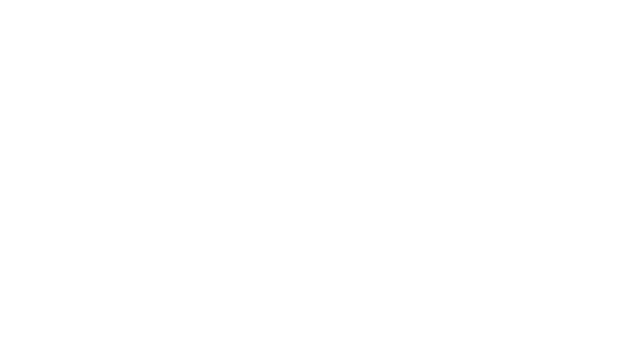
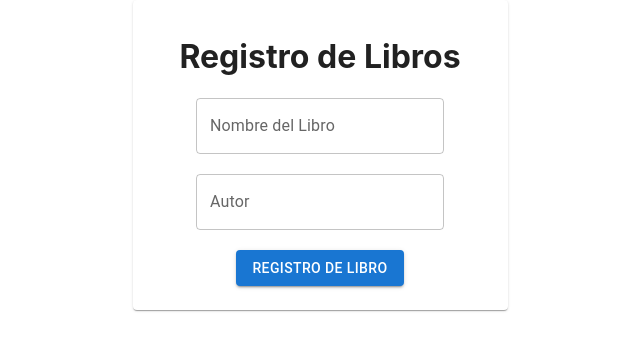
Before and after one commit to Serg10jj/Grupo-5-prograWeb, a React (Create React App) app in the folder front-end/: page /consultalibros in a window 1280 px wide. Before the commit this address had no page. Shown: the top 350 px of the page, without its empty margins (320-960 px from the left). Built offline with nearby package versions, Linux system fonts and the light colour scheme.

Commit message:
avance component libros

```diff
--- a/front-end/src/App.js
+++ b/front-end/src/App.js
@@ -1,4 +1,3 @@
-import logo from "./logo.svg";
 import "./App.css";
 import Login from "./components/login/login";
 import Home from "./components/home/home";
@@ -7,6 +6,7 @@ import Registro from "./components/registro/registro";
 import Consulta from "./components/consulta/consulta";
 import { BrowserRouter as Router, Route, Routes, Link } from "react-router-dom";
 import Libros from "./components/libros/libros";
+import RegistroLibro from "./components/registroLibro/registroLibro";
 
 function App() {
   return (
@@ -19,6 +19,7 @@ function App() {
           <Route exact path="/registro" element={<Registro />} />
           <Route exact path="/consulta" element={<Consulta />} />
           <Route exact path="/libros" element={<Libros />} />
+          <Route exact path="/consultalibros" element={<RegistroLibro />} />
       </Routes>
      </Router>
     </div>
--- a/front-end/src/components/libro/libro.js
+++ b/front-end/src/components/libro/libro.js
@@ -8,7 +8,7 @@ const Libro = ({ libro, refreshData }) => {
   const [libroId, setlibroId] = useState(libro.libro_id);
   const [nombreLibro, setNombreLibro] = useState(libro.nombre_libro);
   const [nombreAutor, setNombreAutor] = useState(libro.nombre_autor);
-  const deleteLibro = async (libro_Id) => {
+  const deleteLibro = async (libro_id) => {
     console.log("deleteLibro");
     try {
       await axios.delete(`http://localhost:3008/libros/${libro_id}`);
--- a/front-end/src/components/libros/libros.js
+++ b/front-end/src/components/libros/libros.js
@@ -1,16 +1,70 @@
-import React from 'react';
-import PropTypes from 'prop-types';
+import React, { useState, useEffect } from "react";
+import PropTypes from "prop-types";
+import styles from "./libros.module.css";
+import axios from "axios";
+import { useNavigate } from "react-router-dom";
+import Libro from "../libro/libro";
+import Grid from "@mui/material/Grid";
+import TextField from "@mui/material/TextField";
+//import Item from "@mui/material/Grid";
+const Libros = () => {
+  const [libros, setLibros] = useState([]);
 
+  const navigate = useNavigate();
+  const fetchLibros = async () => {
+    console.log("fetchLibros");
+    try {
+      const response = await axios.get("http://localhost:3008/libros", {
+        headers: {
+          Authorization: `Bearer ${JSON.parse(localStorage.getItem("token"))}`,
+        },
+      });
+      setLibros(response.data);
+    } catch (e) {
+      console.error("Error fetching libros:", e);
+    }
+  };
+  useEffect(() => {
+   fetchLibros();
+  }, []);
 
-const Libros = () => {
+  const handleFilter = (e) => {
+    const { value } = e.target;
+    const filteredLibros = libros.filter((libro) => {
+      return libro.nombre_libro.toLowerCase().includes(value.toLowerCase());
+    });
+    setLibros(filteredLibros);
+  };
+  return (
+    <div className={styles.Libros} data-testid="Libros">
+      Libros Registrados: &nbsp;
+      {libros.length}
+      <Grid container>
+        <Grid spacing={2} item xs={12}>
+          <TextField
+            id="outlined-basic"
+            onChange={handleFilter}
+            label="Outlined"
+            variant="outlined"
+          />
+        </Grid>
+        <hr />
+      </Grid>
+      <Grid container>
+        {libros.map((libro, index) => (
+          <Grid item xs={12} md={6} lg={4}>
+            <Libro libro={libro} refreshData={fetchLibros} />
+          </Grid>
+        ))}
 
-   return (
-      <div>
-      <a href="/home">Home</a>
-      <h1>Libros</h1>
-      </div>
-   );
-}
+        {libros.forEach((libro) => {
+          console.log("libro: forEach", libro);
+        })}
+      </Grid>
+      <ul></ul>
+    </div>
+  );
+};
 
 Libros.propTypes = {};
 
--- /dev/null
+++ b/front-end/src/components/registroLibro/registroLibro.js
@@ -0,0 +1,68 @@
+import React, { useState } from "react";
+import PropTypes from "prop-types";
+import styles from "./registroLibro.module.css";
+import Card from "@mui/material/Card";
+import CardContent from "@mui/material/CardContent";
+import TextField from "@mui/material/TextField";
+import Button from "@mui/material/Button";
+import axios from "axios";
+import { useNavigate } from "react-router-dom";
+const RegistroLibro = () => {
+   const [nombrelibro, setNombreLibro] = useState("");
+   const [nombreautor, setNombreAutor] = useState("");
+   const navigate = useNavigate();
+   const handleSumbit = async (e) => {
+     e.preventDefault();
+     try {
+       const response = await axios.post("http://localhost:3008/registerLibro", {
+        nombre_autor: nombreautor,
+        nombre_libro: nombrelibro,
+
+       });
+       console.log(response.data);
+       // Reset input fields after successful registration
+
+       localStorage.setItem("libro", JSON.stringify(response.data.libro));
+       navigate("/");
+       setNombreAutor("");
+       setNombreLibro("");
+     } catch (error) {
+       console.error("Error registering Libro:", error);
+     }
+   };
+   return (
+     <div className={styles.Login} data-testid="Login">
+       <Card sx={{ maxWidth: 375, margin: "auto" }}>
+         <CardContent>
+           <h1>Registro de Libros</h1>
+           <TextField
+             id="outlined-basic"
+             onChange={(e) => {
+               setNombreLibro(e.target.value);
+             }}
+             label="Nombre del Libro"
+             variant="outlined"
+           />
+           <br />
+           <br />
+           <TextField
+             id="outlined-basic"
+             onChange={(e) => {
+               setNombreAutor(e.target.value);
+             }}
+             label="Autor "
+             variant="outlined"
+           />
+           <br />
+           <br />
+           <Button onClick={handleSumbit} variant="contained">
+             Registro de Libro
+           </Button>
+         </CardContent>
+       </Card>
+     </div>
+   );
+ };
+RegistroLibro.propTypes = {};
+RegistroLibro.defaultProps = {};
+export default RegistroLibro;
--- /dev/null
+++ b/front-end/src/components/registroLibro/registroLibro.module.css
@@ -0,0 +1 @@
+.RegisterLibro {}
```
Also changed, not shown: front-end/generate-react-cli.json (added, +14 -0 lines).
